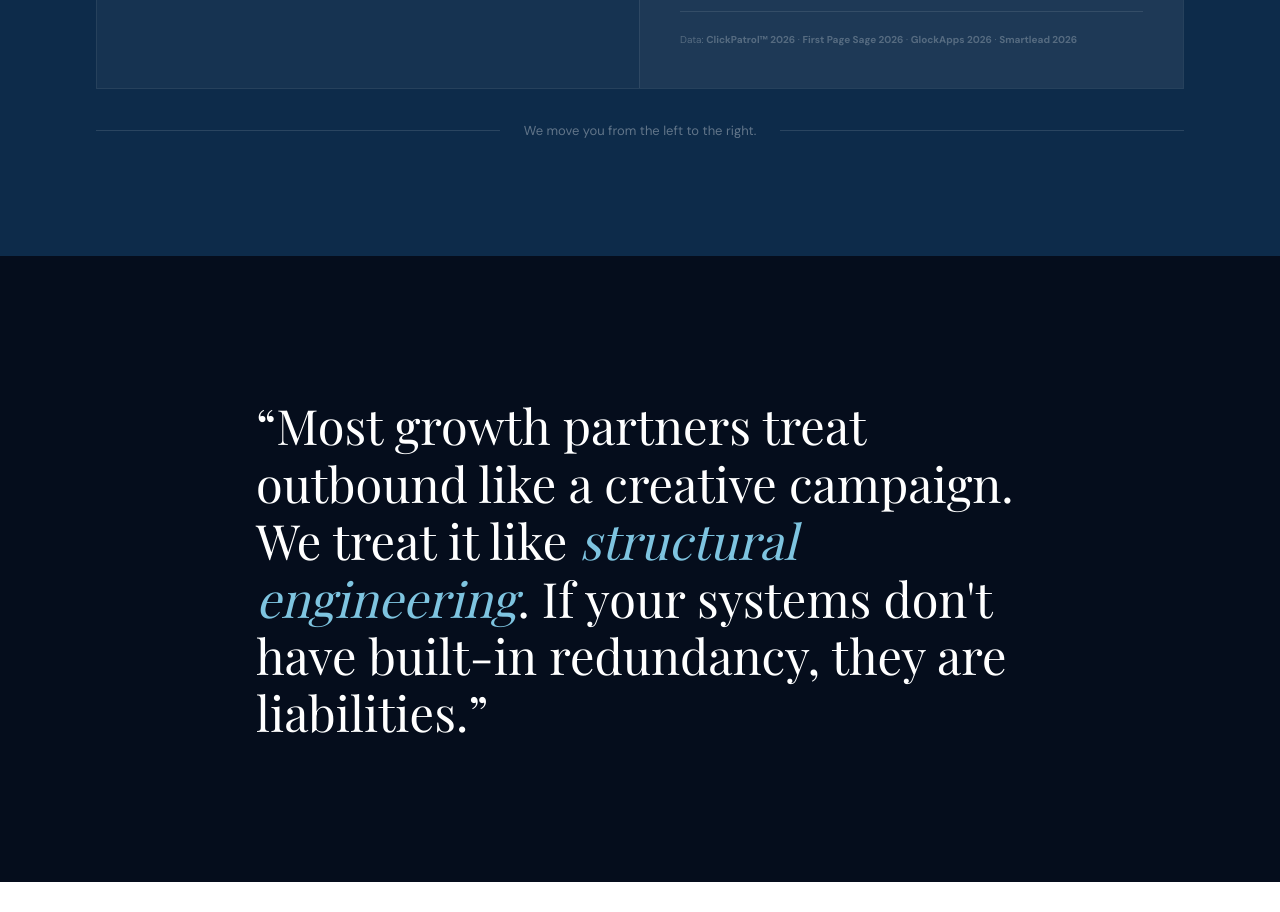
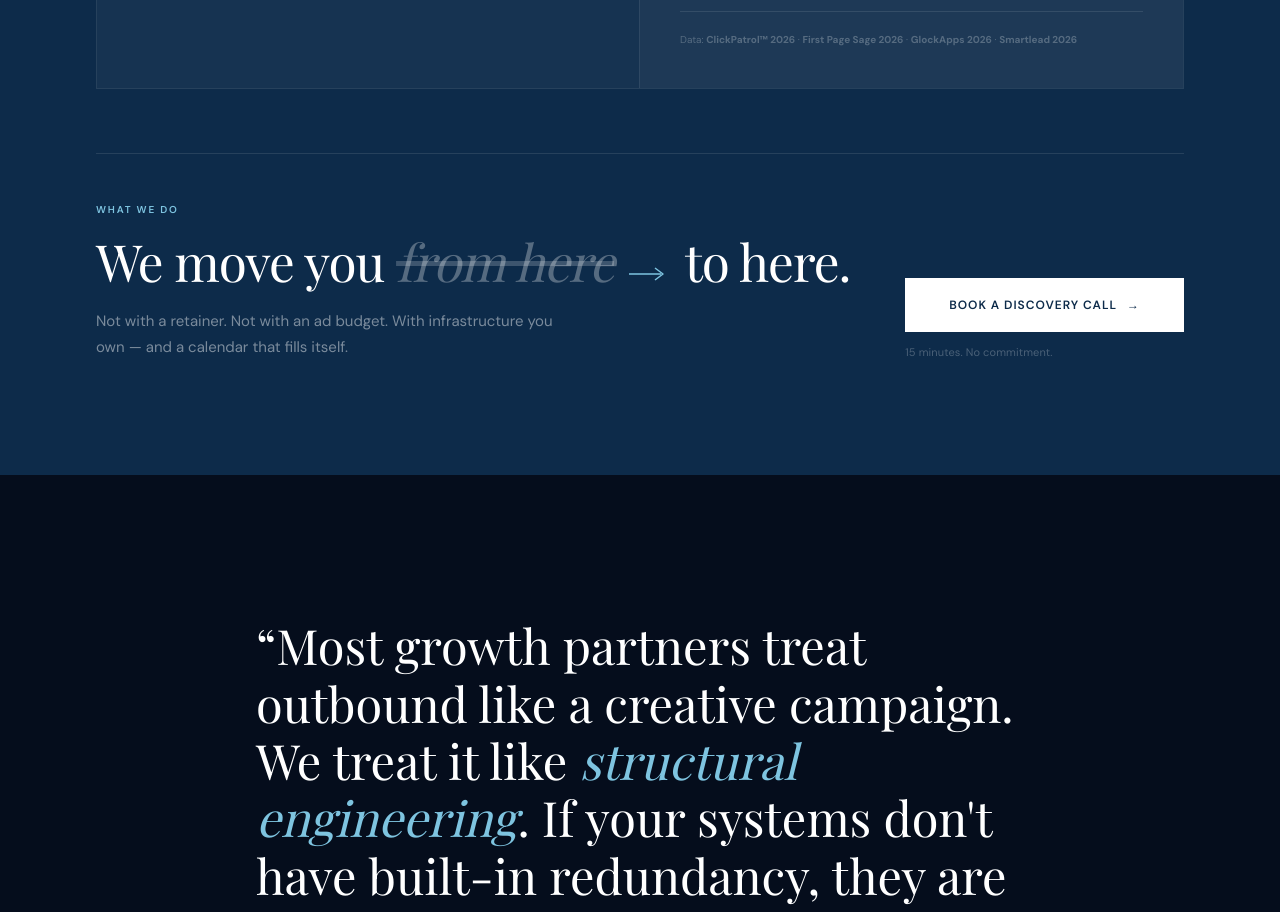
Before and after one commit to jaexochill2-code/scalesteady-engineers, a Next.js app: page / in a window 1280 px wide. Shown: the part 1260-2172 px from the top of the page. Built offline with nearby package versions, Linux system fonts and the light colour scheme.

Commit message:
copy: identity declaration — mic drop bridge with directional arrow + CTA

```diff
--- a/src/app/page.tsx
+++ b/src/app/page.tsx
@@ -328,13 +328,46 @@ export default function Home() {
 
           </div>
 
-          {/* The bridge — we move you across */}
-          <div className="mt-8 flex items-center gap-6">
-            <div style={{ height: "1px", flex: 1, background: "rgba(255,255,255,0.12)" }} />
-            <p className="font-sans text-center flex-shrink-0" style={{ fontSize: "13px", color: "rgba(255,255,255,0.35)" }}>
-              We move you from the left to the right.
-            </p>
-            <div style={{ height: "1px", flex: 1, background: "rgba(255,255,255,0.12)" }} />
+          {/* ── The declaration — identity shift mic drop ── */}
+          <div className="mt-16 pt-12" style={{ borderTop: "1px solid rgba(255,255,255,0.1)" }}>
+            <div className="flex flex-col lg:flex-row lg:items-end lg:justify-between gap-10">
+
+              {/* The statement */}
+              <div className="flex-1">
+                <p className="font-sans font-semibold uppercase mb-4" style={{ fontSize: "10px", letterSpacing: "0.18em", color: "#7EC4E0" }}>
+                  What we do
+                </p>
+                <h3 className="font-serif font-normal" style={{ fontSize: "clamp(32px, 4vw, 54px)", lineHeight: "1.1", letterSpacing: "-0.02em", color: "#FFFFFF" }}>
+                  We move you{" "}
+                  <span style={{ color: "rgba(255,255,255,0.3)", fontStyle: "italic", textDecoration: "line-through", textDecorationColor: "rgba(255,255,255,0.2)" }}>from here</span>
+                  <span style={{ display: "inline-flex", alignItems: "center", margin: "0 0.3em", color: "#7EC4E0" }}>
+                    <svg width="40" height="16" viewBox="0 0 40 16" fill="none" style={{ verticalAlign: "middle" }}>
+                      <line x1="0" y1="8" x2="32" y2="8" stroke="#7EC4E0" strokeWidth="1.5"/>
+                      <polyline points="26,2 34,8 26,14" fill="none" stroke="#7EC4E0" strokeWidth="1.5" strokeLinejoin="round"/>
+                    </svg>
+                  </span>
+                  <span style={{ color: "#FFFFFF" }}>to here.</span>
+                </h3>
+                <p className="font-sans mt-5" style={{ fontSize: "15px", lineHeight: "1.7", color: "rgba(255,255,255,0.45)", maxWidth: "480px" }}>
+                  Not with a retainer. Not with an ad budget. With infrastructure you own — and a calendar that fills itself.
+                </p>
+              </div>
+
+              {/* The CTA — decision moment */}
+              <div className="flex-shrink-0">
+                <a href="/contact"
+                  className="inline-flex items-center justify-center font-sans font-semibold transition-all duration-300 hover:bg-[#7EC4E0] hover:text-[#0D2B4A] group"
+                  style={{ fontSize: "12px", letterSpacing: "0.08em", textTransform: "uppercase", color: "#0D2B4A", background: "#FFFFFF", padding: "18px 44px", borderRadius: "0px", display: "inline-flex", gap: "10px" }}
+                >
+                  Book a discovery call
+                  <span className="inline-block group-hover:translate-x-1 transition-transform duration-300">→</span>
+                </a>
+                <p className="font-sans mt-3" style={{ fontSize: "11px", color: "rgba(255,255,255,0.25)", letterSpacing: "0.01em" }}>
+                  15 minutes. No commitment.
+                </p>
+              </div>
+
+            </div>
           </div>
 
         </div>
```
